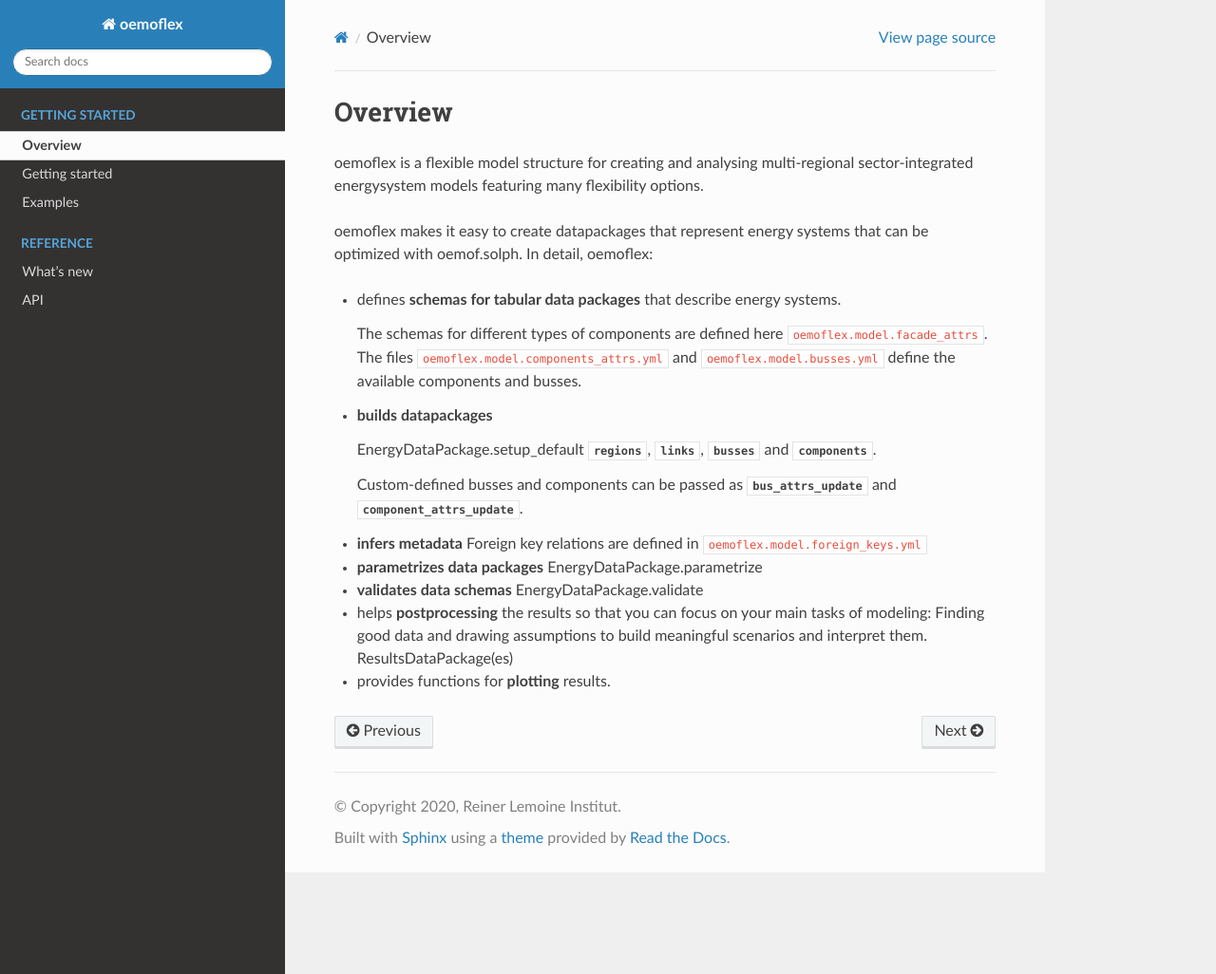
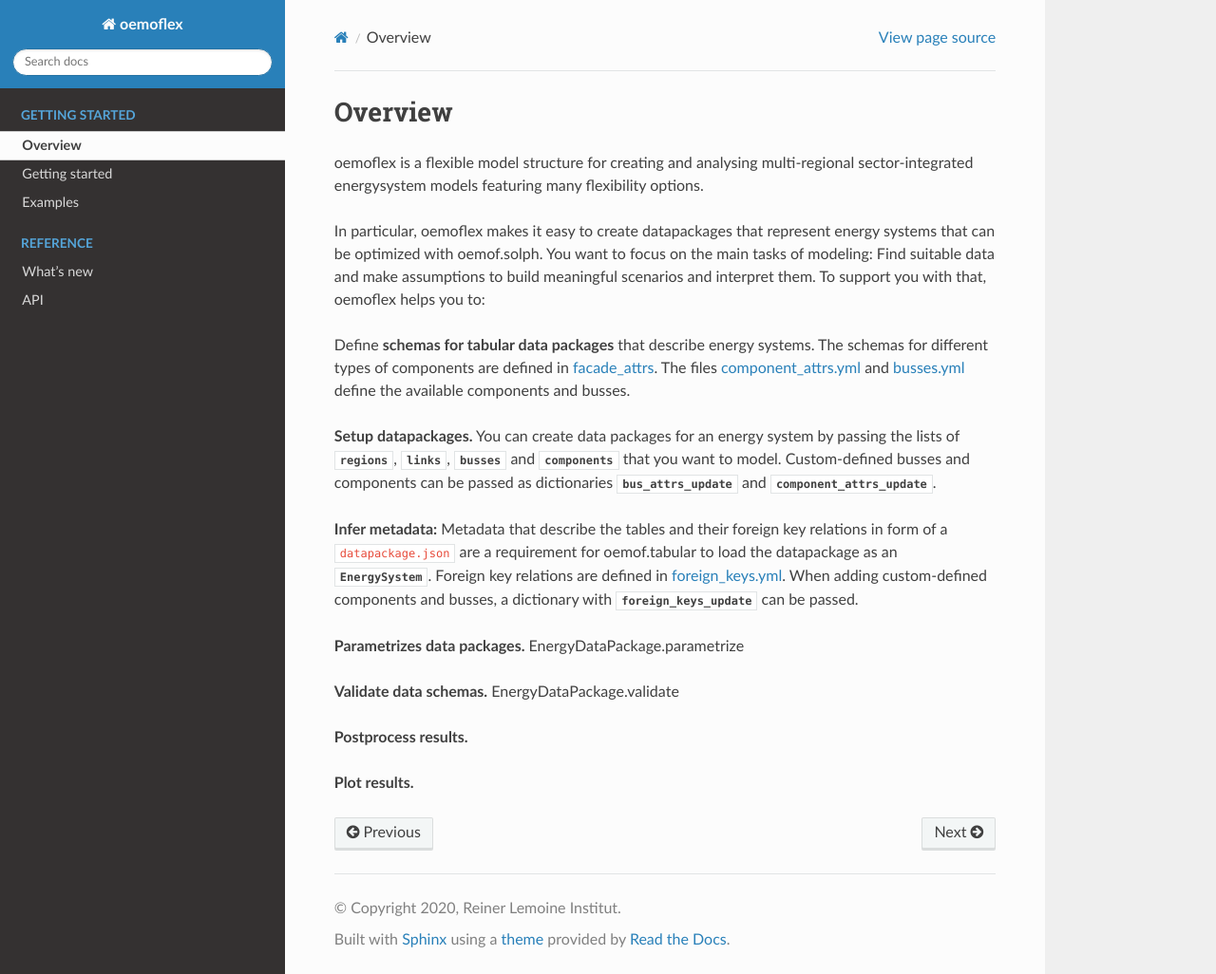
Before and after one commit to rl-institut/oemoflex, a Sphinx documentation site: the page built from docs/overview.rst, in a window 1280 px wide and 1026 px high. Shown: the whole window at 95% size. Built offline with Sphinx 7.4.7 and the Read the Docs theme 2.0.0, drawn with Linux system fonts in a browser that asks for light colours.

Commit message:
Rewrite overview text

```diff
--- a/docs/overview.rst
+++ b/docs/overview.rst
@@ -7,32 +7,34 @@ Overview
 oemoflex is a flexible model structure for creating and analysing multi-regional sector-integrated
 energysystem models featuring many flexibility options.
 
-oemoflex makes it easy to create datapackages that represent
-energy systems that can be optimized with oemof.solph. In detail, oemoflex:
+In particular, oemoflex makes it easy to create datapackages that represent
+energy systems that can be optimized with oemof.solph. You want to focus on the main tasks of
+modeling: Find suitable data and make assumptions to build meaningful scenarios and interpret them.
+To support you with that, oemoflex helps you to:
 
-* defines **schemas for tabular data packages** that describe energy systems.
+Define **schemas for tabular data packages** that describe energy systems. The schemas for different
+types of components are defined in
+`facade_attrs <https://github.com/rl-institut/oemoflex/tree/dev/oemoflex/model/facade_attrs>`_.
+The files `component_attrs.yml <https://github.com/rl-institut/oemoflex/blob/dev/oemoflex/model/component_attrs.yml>`_
+and `busses.yml <https://github.com/rl-institut/oemoflex/blob/dev/oemoflex/model/busses.yml>`_
+define the available components and busses.
 
-  The schemas for different types of components are defined here :file:`oemoflex.model.facade_attrs`.
-  The files :file:`oemoflex.model.components_attrs.yml` and :file:`oemoflex.model.busses.yml` define
-  the available components and busses.
+**Setup datapackages.** You can create data packages for an energy system by passing the lists of
+:attr:`regions`, :attr:`links`, :attr:`busses` and :attr:`components` that you want to model.
+Custom-defined busses and components can be passed as dictionaries :attr:`bus_attrs_update` and
+:attr:`component_attrs_update`.
 
-* **builds datapackages**
+**Infer metadata:** Metadata that describe the tables and their foreign key relations in form of a
+:file:`datapackage.json` are a requirement for oemof.tabular to load the datapackage as an
+:class:`EnergySystem`. Foreign key relations are defined in
+`foreign_keys.yml <https://github.com/rl-institut/oemoflex/blob/dev/oemoflex/model/foreign_keys.yml>`_.
+When adding custom-defined components and busses, a dictionary with :attr:`foreign_keys_update`
+can be passed.
 
-  EnergyDataPackage.setup_default
-  :attr:`regions`, :attr:`links`, :attr:`busses` and :attr:`components`.
+**Parametrizes data packages.** EnergyDataPackage.parametrize
 
-  Custom-defined busses and components can be passed as :attr:`bus_attrs_update` and
-  :attr:`component_attrs_update`.
+**Validate data schemas.** EnergyDataPackage.validate
 
-* **infers metadata**
-  Foreign key relations are defined in :file:`oemoflex.model.foreign_keys.yml`
+**Postprocess results.**
 
-* **parametrizes data packages** EnergyDataPackage.parametrize
-
-* **validates data schemas** EnergyDataPackage.validate
-
-* helps **postprocessing** the results so that you can focus on your main tasks of modeling: Finding
-  good data and drawing assumptions to build meaningful scenarios and interpret them.
-  ResultsDataPackage(es)
-
-* provides functions for **plotting** results.
+**Plot results.**
```
